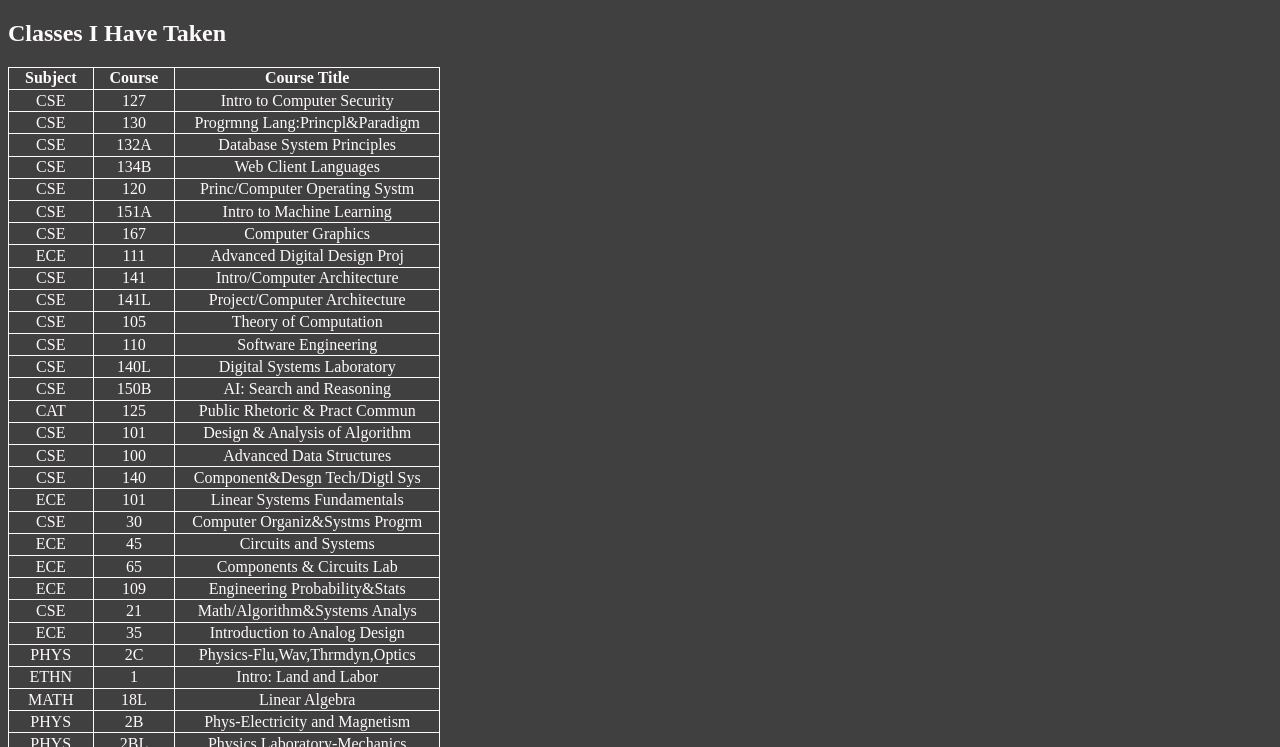
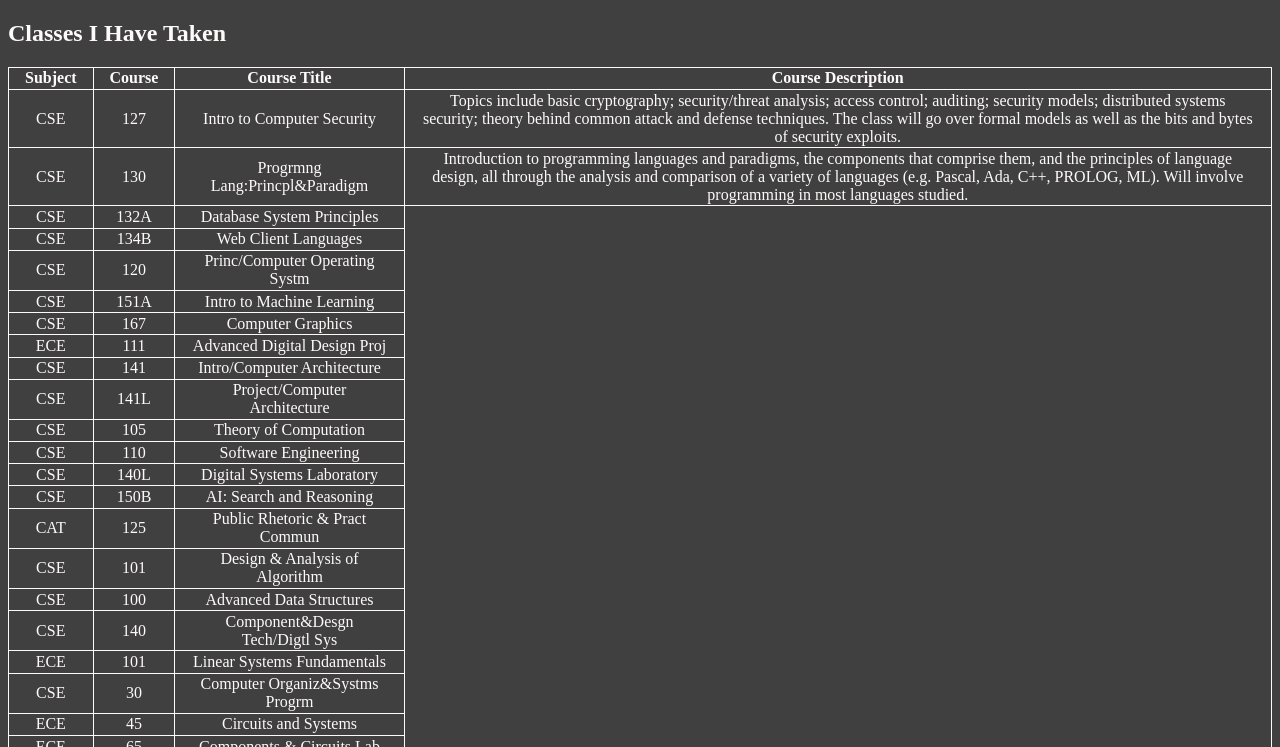
Before and after one commit to ChristianKouris/ChristianKouris.github.io, a plain HTML site: page classes/index.html in a window 1280 px wide. Shown: the part 53-800 px from the top of the page. Drawn offline with Linux system fonts and the light colour scheme.

Commit message:
testing the fourth column

```diff
--- a/classes/index.html
+++ b/classes/index.html
@@ -41,6 +41,7 @@
                         <th>Subject</th>
                         <th>Course</th>
                         <th>Course Title</th>
+                        <th>Course Description</th>
                     </tr>
                 </thead>
                 <tbody>
@@ -48,11 +49,17 @@
                         <td>CSE</td>
                         <td>127</td>
                         <td>Intro to Computer Security</td>
+                        <td>
+                            Topics include basic cryptography; security/threat analysis; access control; auditing; security models; distributed systems security; theory behind common attack and defense techniques. The class will go over formal models as well as the bits and bytes of security exploits.
+                        </td>
                     </tr>
                     <tr>
                         <td>CSE</td>
                         <td>130</td>
                         <td>Progrmng Lang:Princpl&Paradigm</td>
+                        <td>
+                            Introduction to programming languages and paradigms, the components that comprise them, and the principles of language design, all through the analysis and comparison of a variety of languages (e.g. Pascal, Ada, C++, PROLOG, ML). Will involve programming in most languages studied.
+                        </td>
                     </tr>
                     <tr>
                         <td>CSE</td>
```
